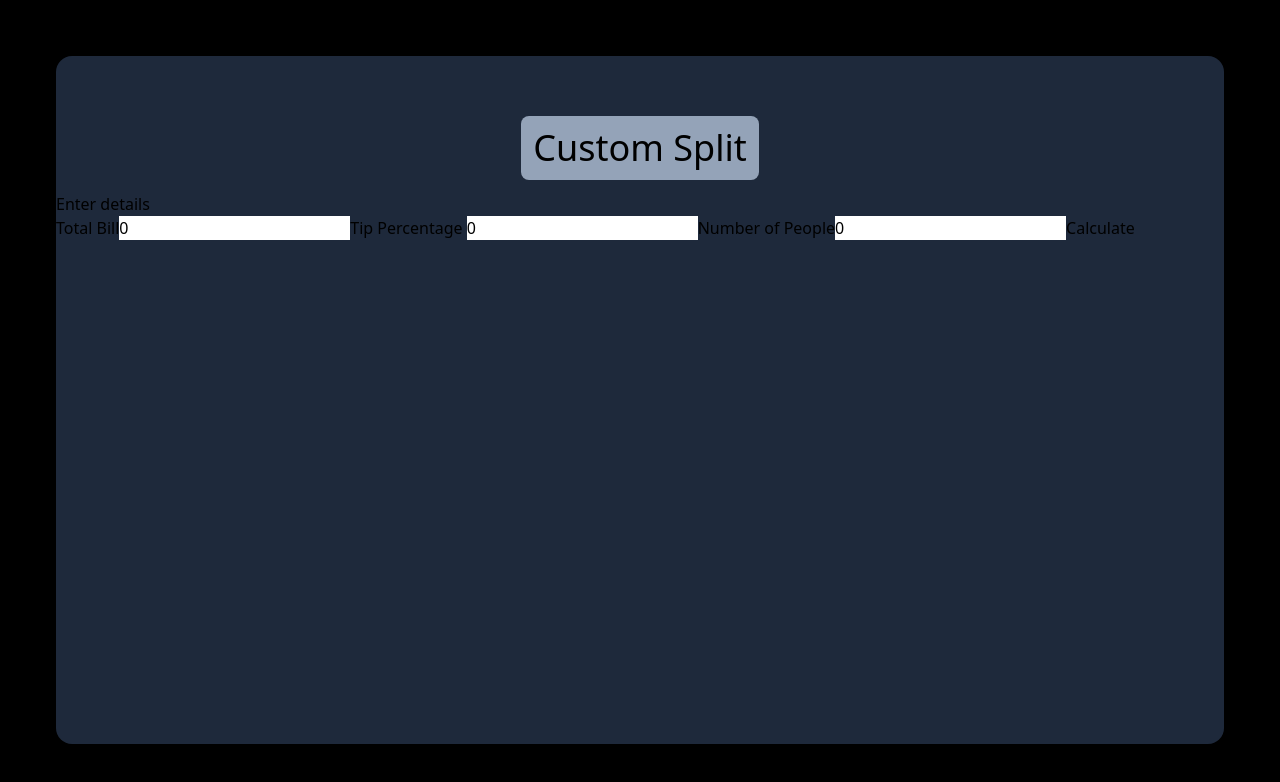
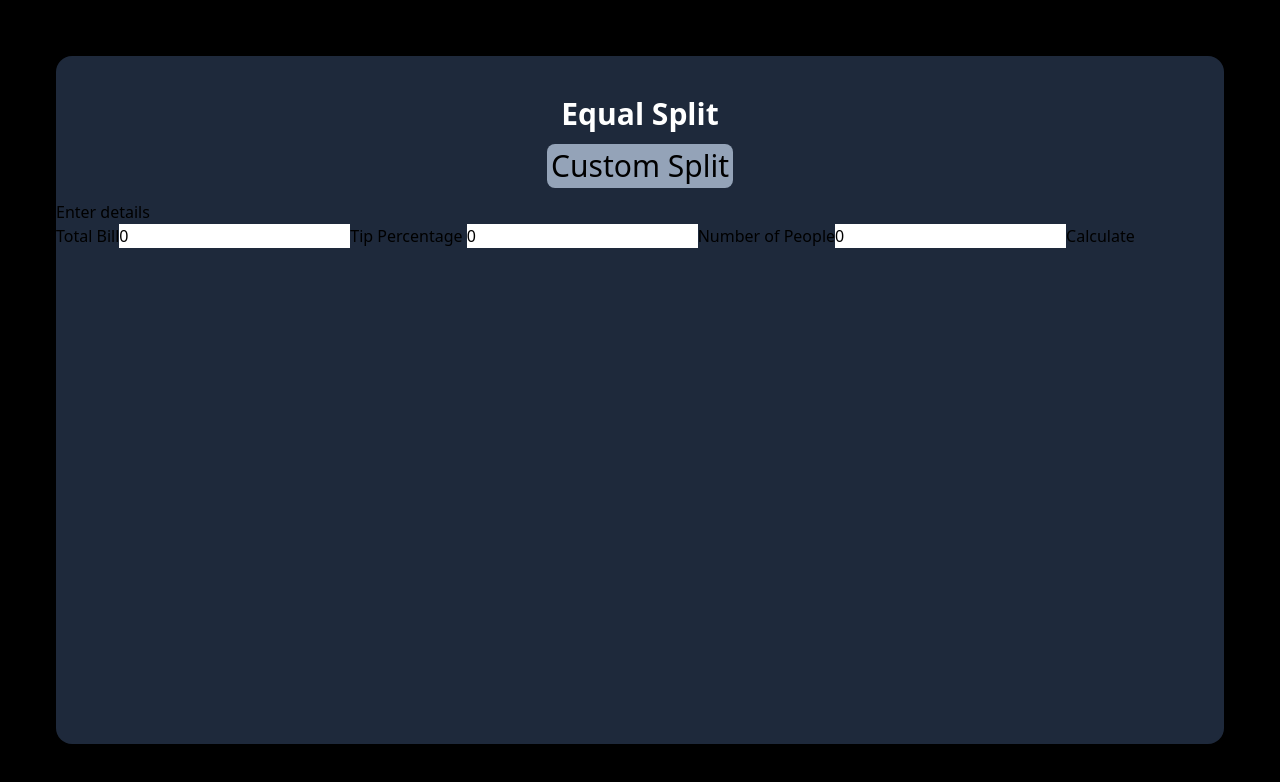
Before and after one commit to JoannaA21/fairtab, a React (Vite) app: page /equalsplit in a window 1280 px wide. Shown: the top 782 px of the page. Built offline with nearby package versions, Linux system fonts and the light colour scheme.

Commit message:
header and split type button UI across valid url

```diff
--- a/src/components/CustomSplit.jsx
+++ b/src/components/CustomSplit.jsx
@@ -1,4 +1,5 @@
 import React, { useState } from "react";
+import SplitType from "./SplitType";
 
 const CustomSplit = () => {
   const [bill, setBill] = useState({
@@ -90,7 +91,9 @@ const CustomSplit = () => {
   };
 
   return (
-    <div>
+    <div className="flex  min-h-screen max-w-screen-xl mx-auto bg-black">
+      <div className="m-14 w-full bg-slate-800 rounded-2xl">
+        <SplitType />
         <form onSubmit={handleSubmit}>
           <div>
             <ul>
@@ -154,6 +157,7 @@ const CustomSplit = () => {
           </div>
         )}
       </div>
+    </div>
   );
 };
 
--- a/src/components/EqualSplit.jsx
+++ b/src/components/EqualSplit.jsx
@@ -41,7 +41,7 @@ const EqualSplit = () => {
   };
 
   return (
-    <div className="flex min-h-screen max-w-screen-xl mx-auto bg-black">
+    <div className="flex  min-h-screen max-w-screen-xl mx-auto bg-black">
       <div className="m-14 w-full bg-slate-800 rounded-2xl">
         <SplitType />
         {error && <p className="text-red-500">{error}</p>}
--- a/src/components/SplitType.jsx
+++ b/src/components/SplitType.jsx
@@ -1,5 +1,6 @@
 import React from "react";
 import { Link, useLocation } from "react-router-dom";
+import EqualSplit from "./EqualSplit";
 
 const SplitType = () => {
   const location = useLocation();
@@ -8,20 +9,34 @@ const SplitType = () => {
   const splitType = () => {
     if (location.pathname === "/equalsplit") {
       return <Link to="/customsplit">Custom Split</Link>;
-    } else if (location.pathname === "/customsplit") {
+    }
+    if (location.pathname === "/customsplit") {
       return <Link to="/equalsplit">Equal Split</Link>;
-    } else {
+    }
+  };
+
+  // Function to set the header text
+  const setHeader = () => {
+    if (location.pathname === "/equalsplit") {
       return (
-        <Link to="/" className="underline hover:text-red-700 text-red-500">
-          Page does not exist. Go back to home.
-        </Link>
+        <p className="mt-4 sm:mt-10 text-4xl sm:text-3xl font-semibold text-white cursor-default">
+          Equal Split
+        </p>
+      );
+    }
+    if (location.pathname === "/customsplit") {
+      return (
+        <p className="mt-4 sm:mt-10 text-4xl sm:text-3xl font-semibold text-white cursor-default">
+          Custom Split
+        </p>
       );
     }
   };
 
   return (
-    <div className="flex mt-8 sm:mt-12 items-center justify-center">
-      <button className="w-fit h-fit p-3 m-1 sm:m-3 font-medium sm:text-4xl bg-slate-400 hover:bg-black hover:text-white rounded-lg">
+    <div className="flex flex-col h-fit w-full items-center justify-center mx-auto">
+      {setHeader()}
+      <button className="w-fit h-fit p-1 mt-5 sm:m-3 font-medium sm:text-3xl bg-slate-400 hover:bg-black hover:text-white rounded-lg">
         {splitType()}
       </button>
     </div>
```
Lines whose indentation alone changed are shown as unchanged.
